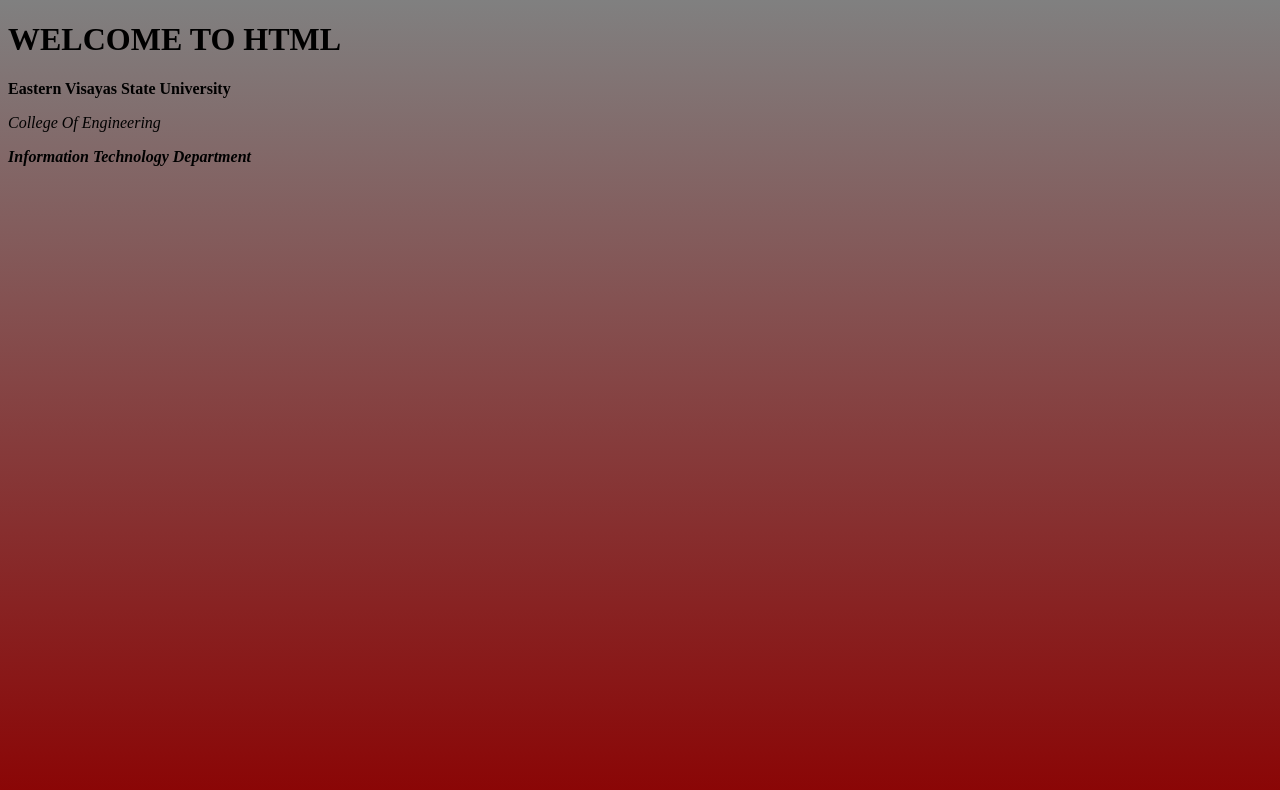
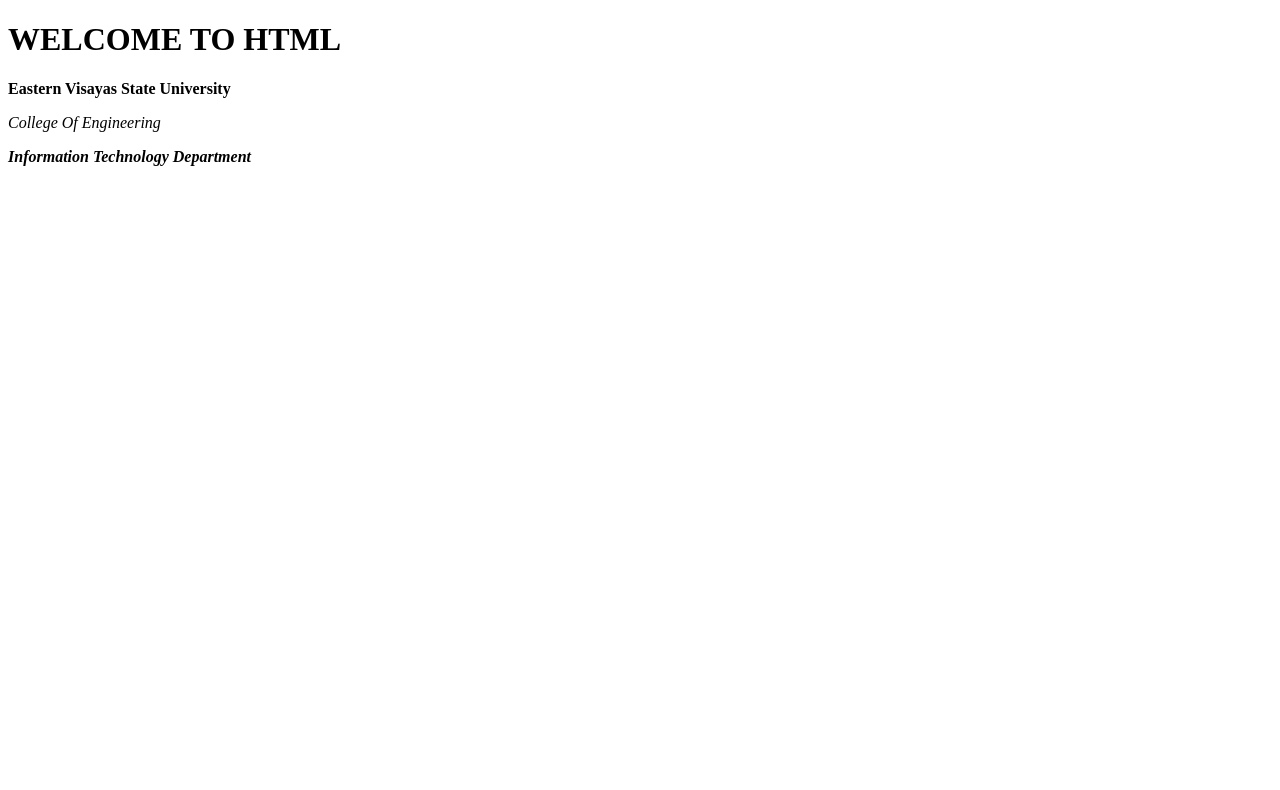
Before and after one commit to Demony0/Russel, a plain HTML site: page Chapter2/chapter2.html in a window 1280 px wide. Drawn offline with Linux system fonts and the light colour scheme.

Commit message:
Update chapter2.html

```diff
--- a/Chapter2/chapter2.html
+++ b/Chapter2/chapter2.html
@@ -8,9 +8,7 @@
 			<title>My First Web Page!</title>
 		</head>
 
-		<body
-		style="background:linear-gradient(gray,darkred);
-		width:100%;height:100vh;overflow:hidden;">
+		<body>
 
 			<header>
 				<h1>WELCOME TO HTML</h1>
```
